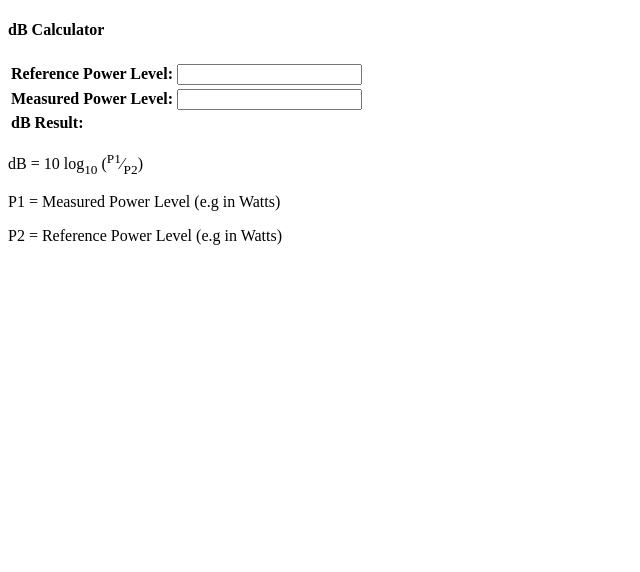
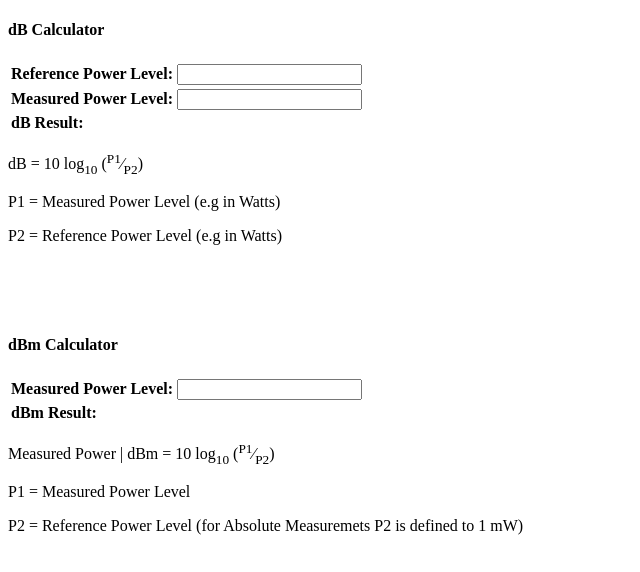
Before and after one commit to mihaibucur/mihaibucur.github.io, a plain HTML site: page index.html in a window 1280 px wide. Shown: the whole page, without its empty margins (0-640 px from the left). Drawn offline with nearby package versions, Linux system fonts and the light colour scheme.

Commit message:
added dBm Calculator HTML + JS

```diff
--- a/index.html
+++ b/index.html
@@ -25,6 +25,26 @@
 	<p>dB = 10 log<sub>10</sub> (<sup>P1</sup>&frasl;<sub>P2</sub>)</p>
 	<p>P1 = Measured Power Level (e.g in Watts)</p>
 	<p>P2 = Reference Power Level (e.g in Watts)</p>
+	<br>
+	<br>
+	<br>
+	<h4>dBm Calculator</h4>
+	<form>
+		<div>
+			<table>
+			<tr>
+				<td><b>Measured Power Level:</b> <input name=measuredPowLev /></td>
+			</tr>
+			<tr>
+				<td><b>dBm Result:</b><span class=dBmresult></span></td>
+			</tr>
+			</table>
+		</div>
+	</form>
+
+	<p>Measured Power | dBm = 10 log<sub>10</sub> (<sup>P1</sup>&frasl;<sub>P2</sub>)</p>
+	<p>P1 = Measured Power Level</p>
+	<p>P2 = Reference Power Level (for Absolute Measuremets P2 is defined to 1 mW)</p>
 
 		<script src="http://code.jquery.com/jquery-1.11.1.min.js"></script>
 		<script type="text/javascript" src="javascripts/jquery-3.2.0.js"></script>
@@ -37,8 +57,13 @@
 				$('span.dBresult', divParent).text(10*Math.log10(measuredPowLev/referencePowLev));
 				});
 		</script>
-
-
-
+	    	<script language="JavaScript" type="text/javascript" >
+			$(".dBmResult").innerHTML = $('input[name=measuredPowLev]').keyup(function() {
+			var divParent = $(this).closest('div');
+			var measuredPowLev = $('input[name=measuredPowLev]', divParent).val()-0;
+			if (measuredPowLev >= 0)
+				$('span.dBmResult', divParent).text(10*Math.log10(measuredPowLev));
+				});
+		</script>
  </body>
 </html>
```
